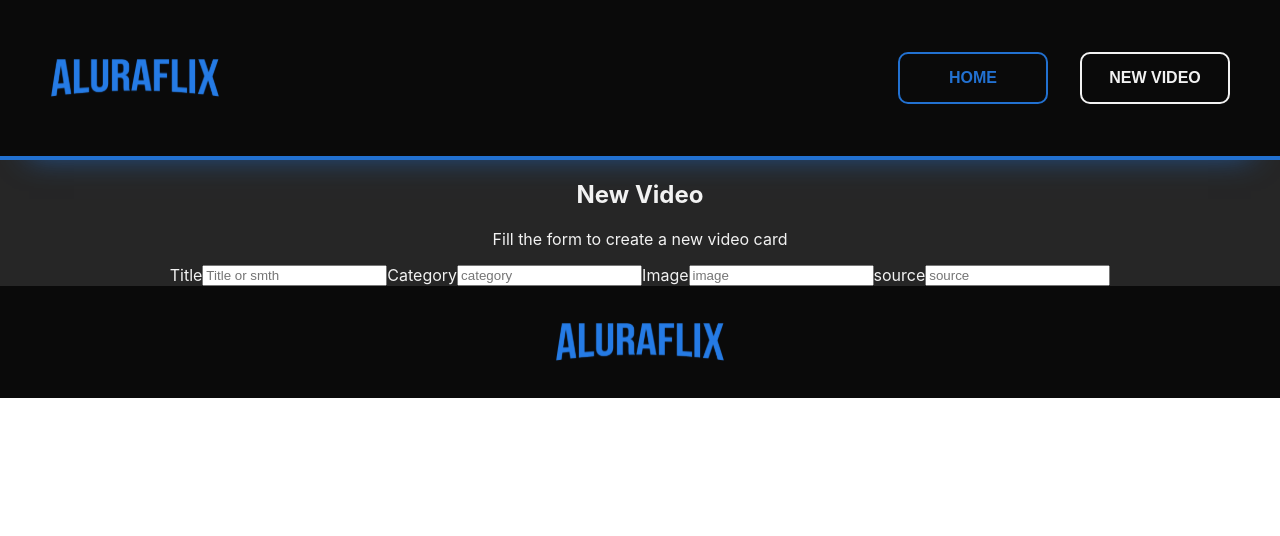
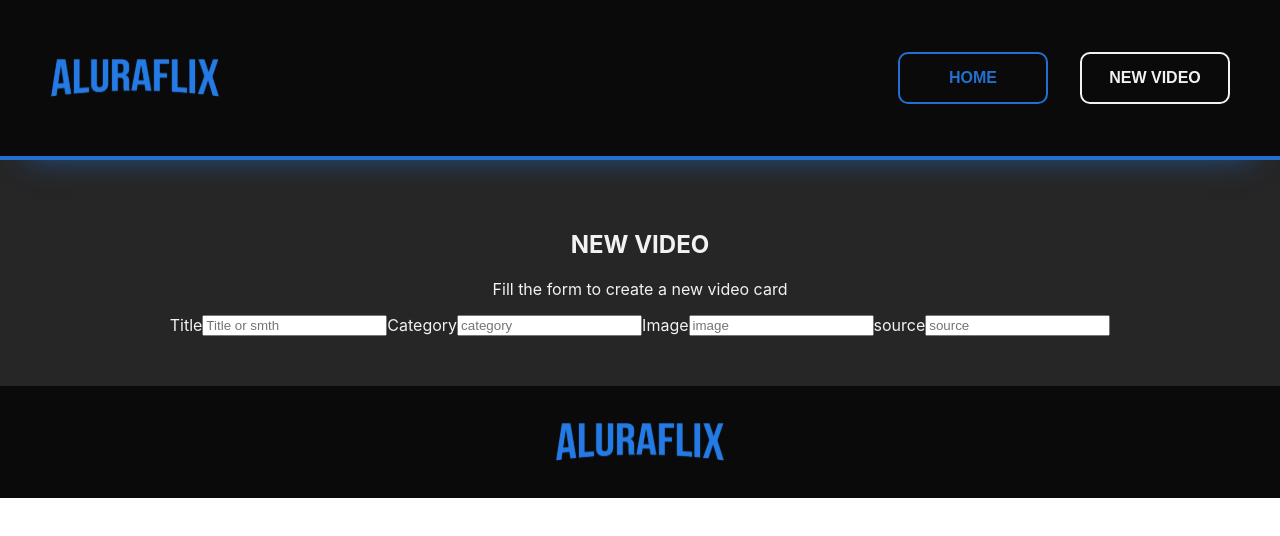
Before and after one commit to AbrahamOliden/aluraflix, a React (Vite) app: page /new-video in a window 1280 px wide. Shown: the top 536 px of the page. Built offline with nearby package versions, Linux system fonts and the light colour scheme.

Commit message:
create StyledSection component

```diff
--- a/src/components/NewVideo/index.jsx
+++ b/src/components/NewVideo/index.jsx
@@ -1,13 +1,21 @@
 import styled from "styled-components";
 import VideoForm from "../Form/VideoForm";
 
+const StyledSection = styled.section`
+  min-height: fit-content;
+  padding: 50px 100px;
+  &>h1 {
+    text-transform: uppercase;
+  }
+`;
+
 function NewVideo() {
   return (
-    <section>
-        <h1>New Video</h1>
-        <p>Fill the form to create a new video card</p>
-        <VideoForm />
-    </section>
+    <StyledSection>
+      <h1>New Video</h1>
+      <p>Fill the form to create a new video card</p>
+      <VideoForm />
+    </StyledSection>
   );
 };
 
```
